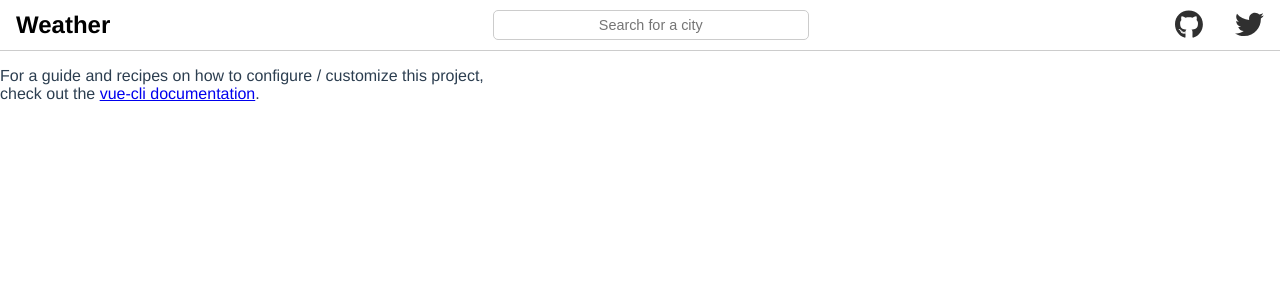
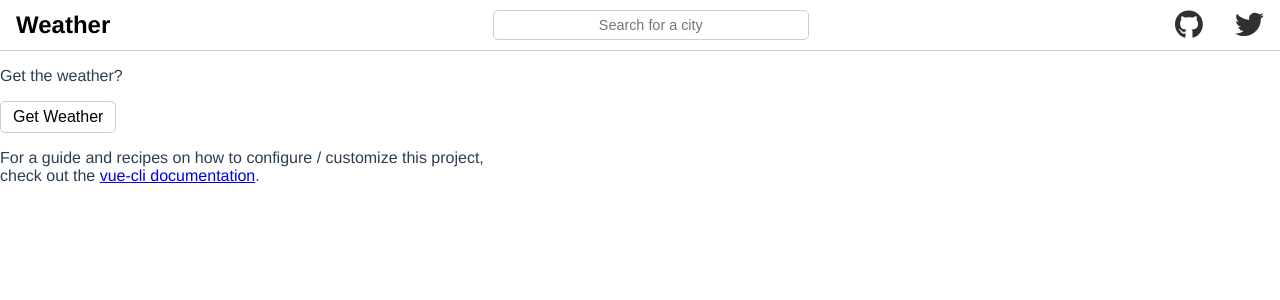
Before and after one commit to brandon-kong/better-weather-app, a Vue app: page /#/ in a window 1280 px wide. Shown: the top 300 px of the page. Built offline with nearby package versions, Linux system fonts and the light colour scheme.

Commit message:
added location stores and state management

```diff
--- a/src/App.vue
+++ b/src/App.vue
@@ -35,6 +35,7 @@ nav a {
 
 <script>
 
+// States
 import Navbar from './components/Navbar/Main.vue'
 
 export default {
--- /dev/null
+++ b/src/components/Home/Button.vue
@@ -0,0 +1,22 @@
+<template>
+    <button class="button">
+        <slot> </slot>
+    </button>
+</template>
+
+<style>
+    .button {
+        background-color: #fff;
+        border: 1px solid #ccc;
+        border-radius: 5px;
+        padding: 6px 12px;
+        font-size: 1rem;
+        cursor: pointer;
+    }
+</style>
+
+<script>
+export default {
+    name: 'ButtonComponent'
+}
+</script>
--- a/src/components/IconList/Main.vue
+++ b/src/components/IconList/Main.vue
@@ -35,17 +35,14 @@ export default {
         return {
             sites: [
                 {
-                    id: 1,
                     icon: 'fa-brands fa-github',
                     url: 'https://github.com/brandon-kong/better-weather-app'
                 },
                 {
-                    id: 2,
                     icon: 'fa-brands fa-twitter',
                     url: 'https://google.com'
                 }
-            ],
-            msg: 'Welcome to Your Vue.js App'
+            ]
         }
     },
 
--- a/src/components/Searchbox/Main.vue
+++ b/src/components/Searchbox/Main.vue
@@ -36,10 +36,6 @@ export default {
             search: '',
             msg: 'Welcome to Your Vue.js App'
         }
-    },
-
-    created () {
-        console.log(this.search)
     }
 }
 
--- a/src/main.js
+++ b/src/main.js
@@ -10,6 +10,18 @@ import { FontAwesomeIcon } from '@fortawesome/vue-fontawesome'
 // Specific icons
 import { faGithub, faTwitter } from '@fortawesome/free-brands-svg-icons'
 
+// State management
+import { createPinia } from 'pinia'
+const pinia = createPinia()
+
+// Creating the app
+const app = createApp(App)
+
+// Adding icons to the library
 library.add(faGithub, faTwitter)
 
-createApp(App).use(router).component('font-awesome-icon', FontAwesomeIcon).mount('#app')
+// Mounting the app
+app.use(router)
+app.use(pinia)
+app.component('font-awesome-icon', FontAwesomeIcon)
+app.mount('#app')
--- /dev/null
+++ b/src/stores/LocationStore.js
@@ -0,0 +1,30 @@
+import { defineStore } from 'pinia'
+
+export const useLocationStore = defineStore('LocationStore', {
+
+    // state
+    state: () => {
+        return {
+            location: {
+                city: 'London',
+                country: 'UK',
+                longitude: 0,
+                latitude: 0
+            }
+        }
+    },
+
+    // actions
+    actions: {},
+
+    // getters
+    getters: {
+        getLocation (state) {
+            return new Promise((resolve, reject) => {
+                return navigator.geolocation.getCurrentPosition(function (location) {
+                    resolve(location)
+                }, reject)
+            })
+        }
+    }
+})
--- a/src/views/HomeView.vue
+++ b/src/views/HomeView.vue
@@ -1,12 +1,61 @@
 <template>
     <div class="home">
+        <div v-if="location === null && loading === false">
+            <p>Get the weather?</p>
+            <Button v-on:click="getWeather">Get Weather</Button>
+        </div>
+        <div v-else-if="location === null && loading === true">
+            <p>Loading...</p>
+        </div>
+        <div v-else>
+            <p>Weather for {{ location.city }}, {{ location.region }}</p>
+            <p>Current Temp: {{ location.temp }}°F</p>
+            <p>Feels Like: {{ location.feelsLike }}°F</p>
+            <p>Humidity: {{ location.humidity }}%</p>
+            <p>Wind Speed: {{ location.windSpeed }} mph</p>
+            <p>Wind Direction: {{ location.windDirection }}</p>
+            <p>Weather: {{ location.weather }}</p>
+            <p>Weather Description: {{ location.weatherDescription }}</p>
+            <p>Weather Icon: {{ location.weatherIcon }}</p>
+            <p>Weather Icon URL: {{ location.weatherIconUrl }}</p>
+        </div>
     </div>
 </template>
 
 <script>
-// @ is an alias to /src
+
+import { useLocationStore } from '@/stores/LocationStore'
+
+// Components
+import Button from '@/components/Home/Button.vue'
 
 export default {
-    name: 'HomeView'
+    name: 'HomeView',
+    data () {
+        return {
+            loading: false,
+            location: null
+        }
+    },
+
+    components: {
+        Button
+    },
+
+    created () {
+    },
+
+    methods: {
+        getWeather () {
+            if (this.loading) return
+            this.loading = true
+            const locationStore = useLocationStore()
+            locationStore.getLocation.then((location) => {
+                this.location = location
+                this.loading = false
+            })
+        }
+    }
 }
+
 </script>
```
Also changed, not shown: src/components/Home/Widget.vue (added, +17 -0 lines).
